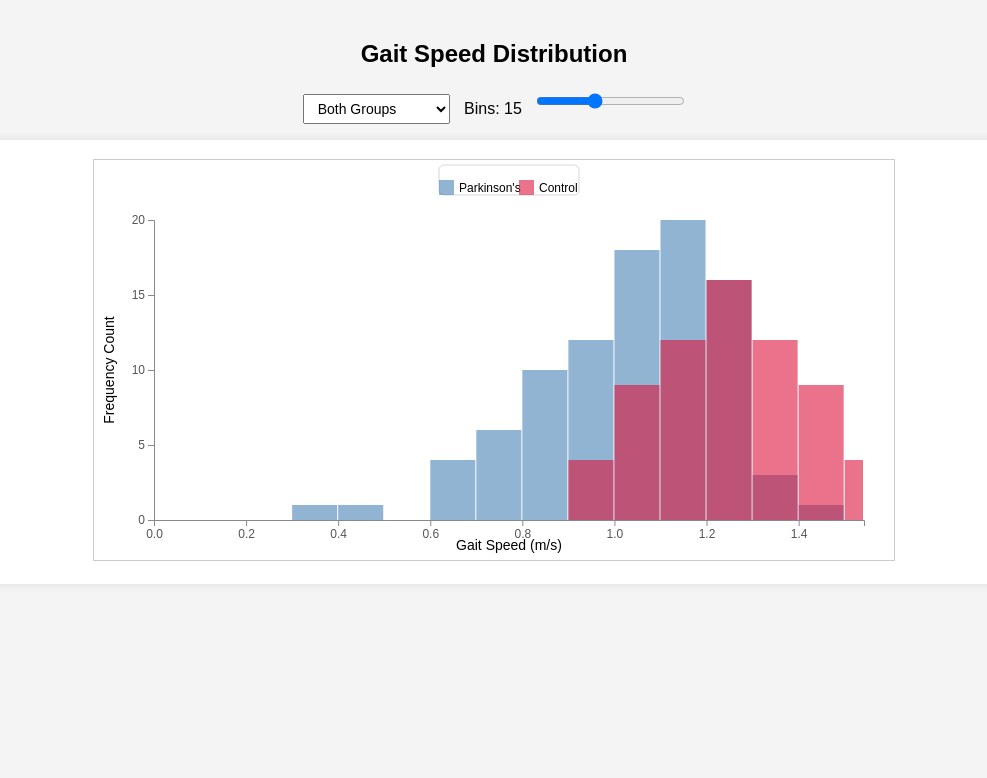
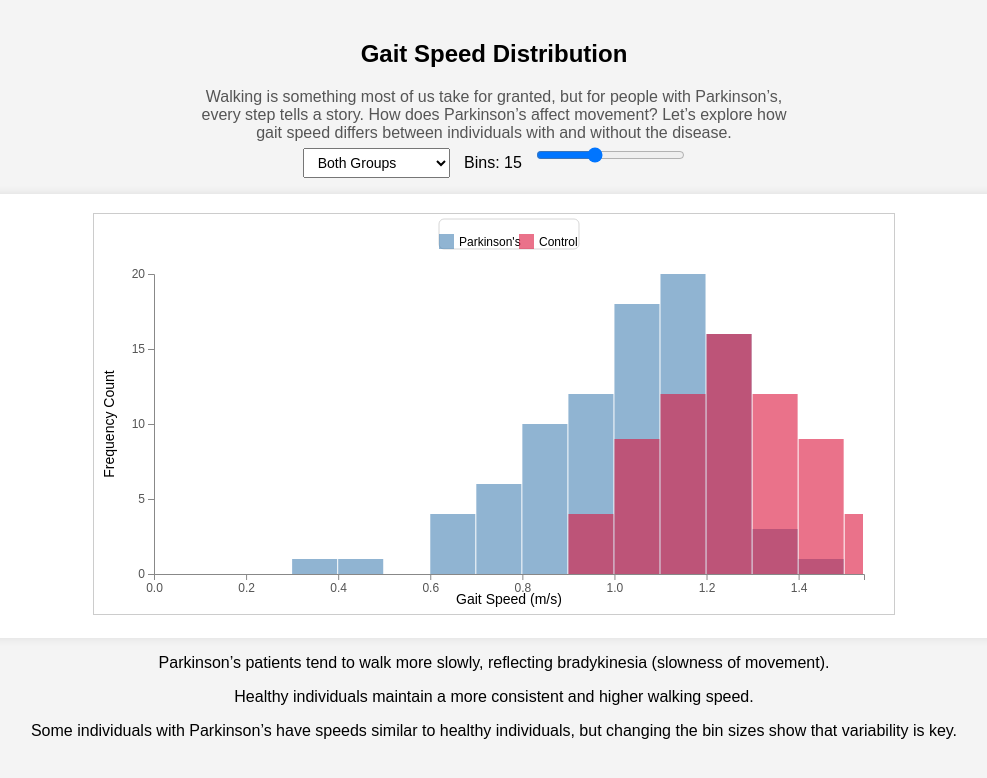
Before and after one commit to pakuang/parkinson_gait, a plain HTML site: page index.html in a window 1280 px wide. Shown: the whole page, without its empty margins (146-1133 px from the left). Drawn offline with nearby package versions, Linux system fonts and the light colour scheme.

Commit message:
annotations

```diff
--- a/index.html
+++ b/index.html
@@ -73,6 +73,11 @@
 
   <h2>Gait Speed Distribution</h2>
 
+  <h4 style="max-width: 600px; margin: auto; font-weight: normal; color: #555;">
+    Walking is something most of us take for granted, but for people with Parkinson’s, every step tells a story.
+    How does Parkinson’s affect movement? Let’s explore how gait speed differs between individuals with and without the disease.
+</h4>
+
   <div id="controls">
     <!-- Dropdown for group selection -->
     <select id="group-select">
@@ -90,6 +95,16 @@
     <svg id="chart" width="800" height="400"></svg>
   </div>
 
+  <p class="subtitle">
+    Parkinson’s patients tend to walk more slowly, reflecting bradykinesia (slowness of movement).
+  </p>
+  <p>
+    Healthy individuals maintain a more consistent and higher walking speed.
+  </p>
+  <p>
+    Some individuals with Parkinson’s have speeds similar to healthy individuals, but changing the bin sizes show that variability is key.
+  </p>
+
   <!-- Tooltip div for mouseover events -->
   <div class="tooltip" id="tooltip"></div>
 
```
